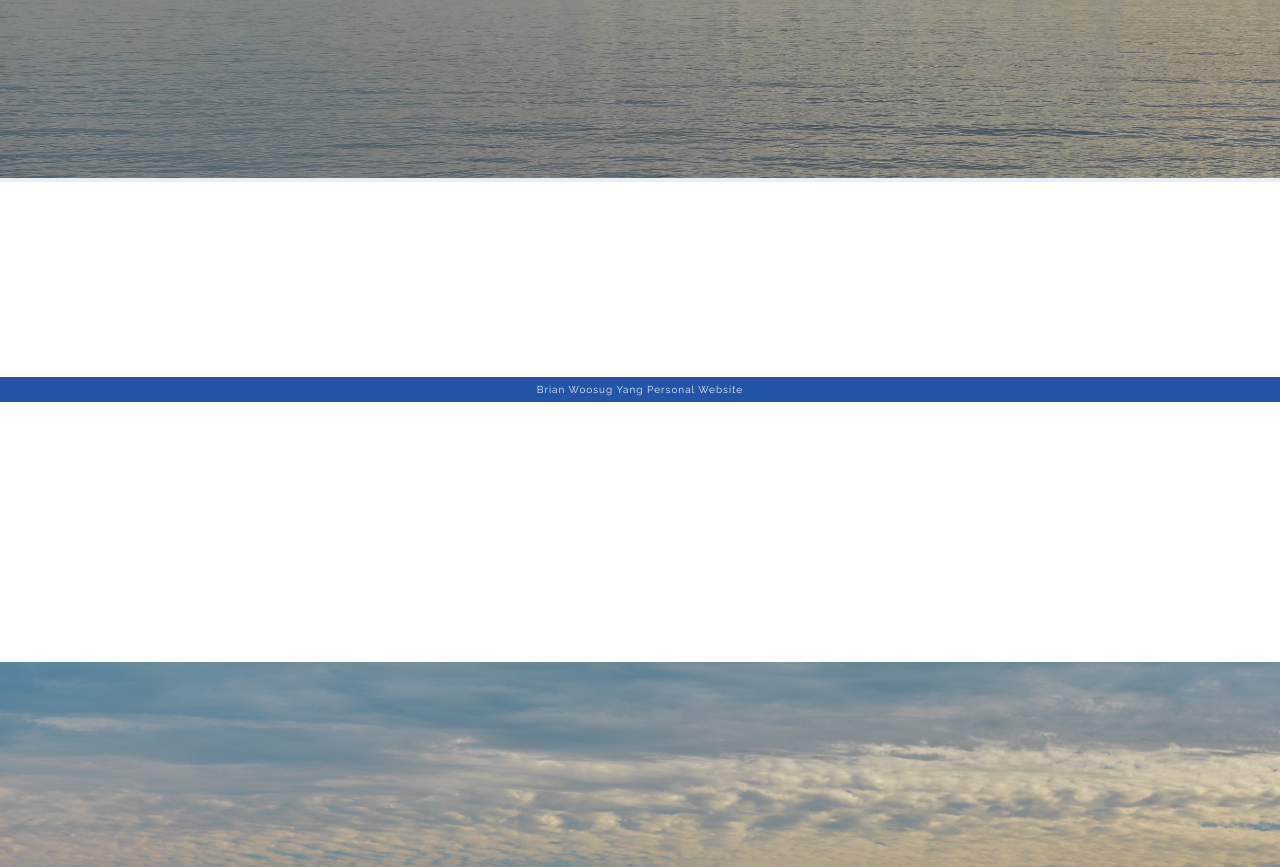
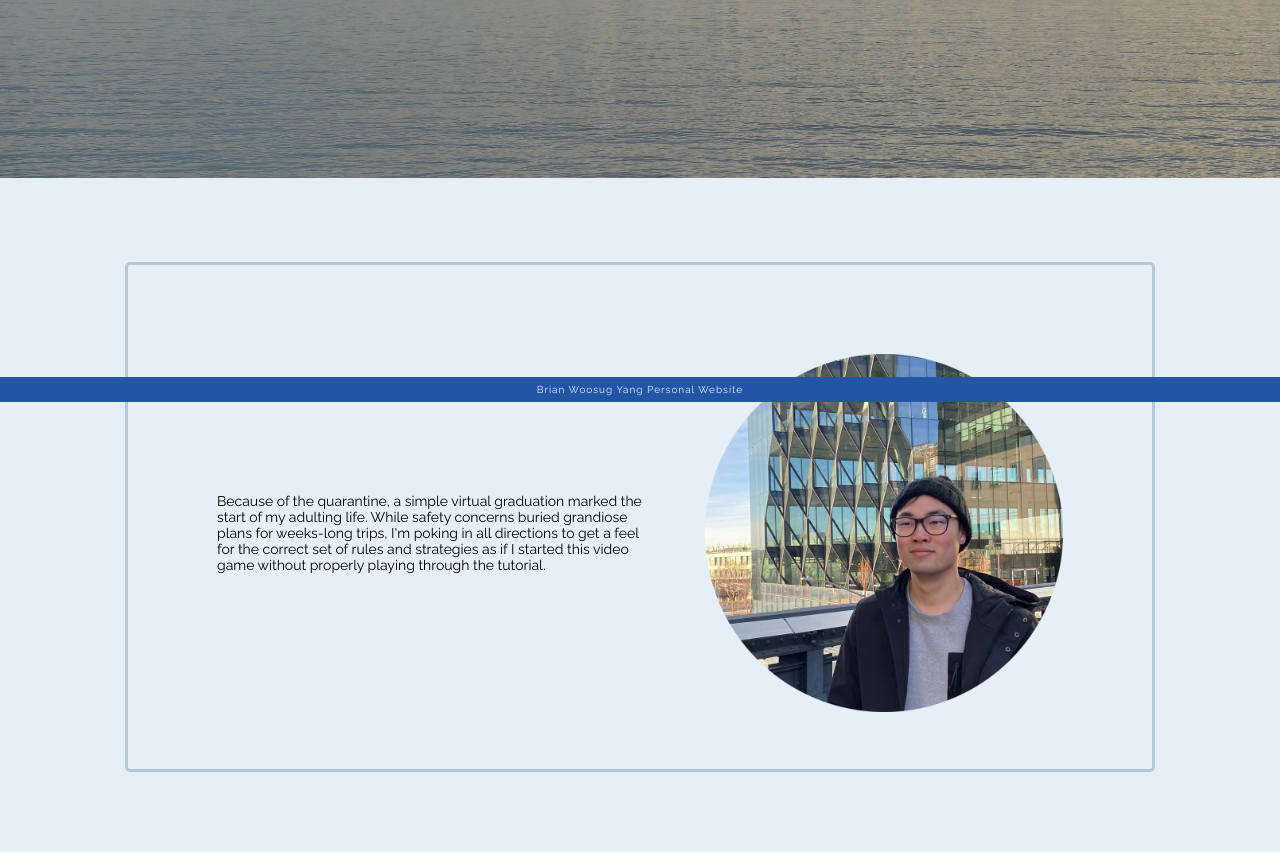
Before and after one commit to brianwsyang/portfolioReactJS, a React app: page / in a window 1280 px wide. Shown: the part 398-1265 px from the top of the page. Built offline with nearby package versions, Linux system fonts and the light colour scheme.

Commit message:
28Jul2021.v3: added intro section

```diff
--- a/src/components/App.css
+++ b/src/components/App.css
@@ -7,6 +7,7 @@
 }
 
 .spacer {
+  background-color: #e6eff7;
   width: 100%;
-  height: 60vh;
+  height: 10vh;
 }
--- a/src/components/App.js
+++ b/src/components/App.js
@@ -5,9 +5,8 @@ import {
   Navbar,
   Footer,
   Home,
+  Intro,
 } from './index.js'
-
-import SF from './images/SF02.jpg'
 
 const App = () => {
 
@@ -15,12 +14,13 @@ const App = () => {
   <Navbar />
 
   <Home />
+  <div className='spacer'></div>
+  <Intro />
 
   <div className='spacer'></div>
-  <img src={SF} className='homeBkgd' />
-  <img src={SF} className='homeBkgd' />
-  <img src={SF} className='homeBkgd' />
-  <img src={SF} className='homeBkgd' />
+  {/* <Home />
+  <Home />
+  <Home /> */}
 
 
   <Footer />
--- /dev/null
+++ b/src/components/Intro.css
@@ -0,0 +1,32 @@
+.introContainer {
+  background-color: #e6eff7;
+
+  width: 100%;
+}
+
+.intro {
+  margin: auto;
+  padding: 5% 5% 2.5%;
+
+  width: 70%;
+
+  border: 3px solid #b5c6d5;
+  border-radius: 5px;
+
+  display: flex;
+  flex-direction: row;
+  justify-content: space-evenly;
+  align-items: center;
+}
+
+.intro p {
+  margin: 25px;
+
+  font-size: 14px;
+}
+
+.intro img {
+  margin: 25px;
+
+  width: 40%;
+}
--- /dev/null
+++ b/src/components/Intro.js
@@ -0,0 +1,25 @@
+import React from 'react'
+import './Intro.css'
+
+import ProfPic from './images/ProfPic.png'
+
+const Intro = () => {
+
+  return (<>
+  <div className='introContainer'>
+    <div className='intro'>
+      <p>
+          Because of the quarantine, a simple virtual graduation
+          marked the start of my adulting life. While safety concerns
+          buried grandiose plans for weeks-long trips, I'm poking in
+          all directions to get a feel for the correct set of rules
+          and strategies as if I started this video game without
+          properly playing through the tutorial.
+        </p>
+      <img src={ProfPic} />
+    </div>
+  </div>
+  </>)
+}
+
+export default Intro
--- a/src/components/Navbar.css
+++ b/src/components/Navbar.css
@@ -16,6 +16,7 @@
   top: 0;
   left: 0;
   right: 0;
+  z-index: 10;
 }
 
 .topFill {
@@ -48,7 +49,6 @@
 
   padding: 0 1.5%;
 
-  color: #e6eff7;
 
   display: flex;
   flex-direction: row;
@@ -60,7 +60,7 @@
   padding: 7.5px;
 
   text-decoration: none;
-  color: inherit;
+  color: #e6eff7;
 
   font-weight: bold;
   font-size: 16px;
--- a/src/components/index.js
+++ b/src/components/index.js
@@ -2,3 +2,4 @@ export { default as App } from './App'
 export { default as Navbar } from './Navbar'
 export { default as Footer } from './Footer'
 export { default as Home } from './Home'
+export { default as Intro } from './Intro'
```
